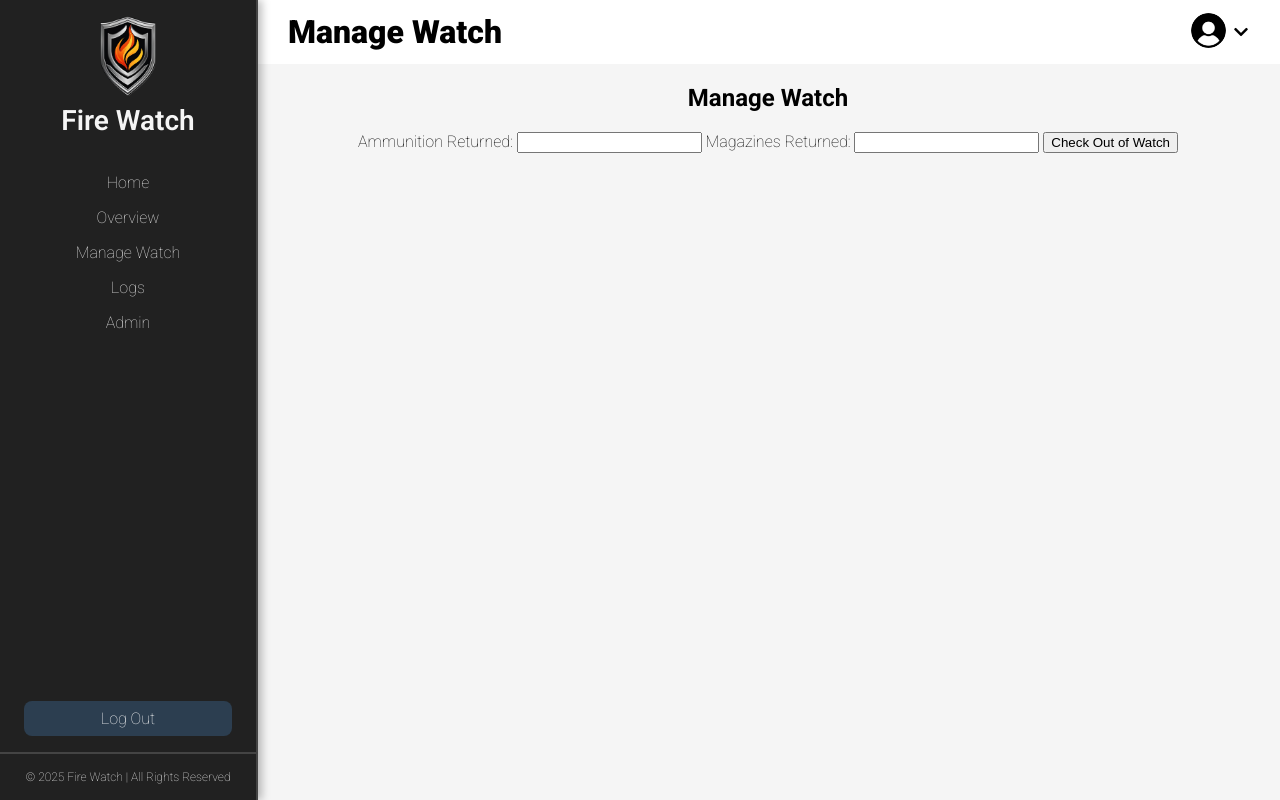
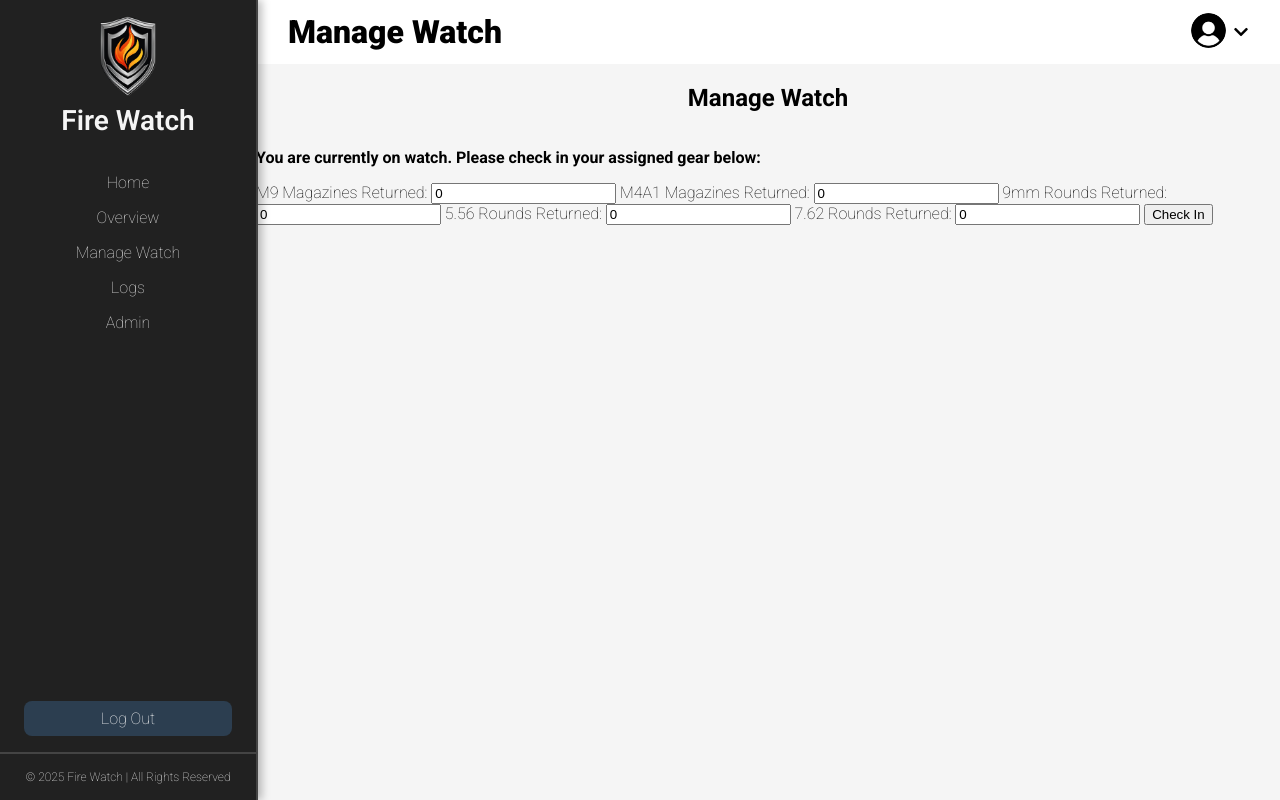
Before and after one commit to morrisEA/s25-team-white, a Django app: page /users/manage_watch/ in a window 1280 px wide. Run offline with Django 4.2, Linux system fonts and the light colour scheme; a user stored in the database is signed in; data comes from the database, SQL or seed files in the repository; both versions use the stored data as it was after the commit.

Commit message:
firearm selection check out ammo/mags and return count

```diff
--- a/firewatch/armory/models.py
+++ b/firewatch/armory/models.py
@@ -69,6 +69,12 @@ class Magazine(models.Model):
     total_762 = models.IntegerField()
     armory_id = models.ForeignKey(Armory, on_delete=models.CASCADE)
     quantity = models.IntegerField(default=0)
+    returned_9mm = models.IntegerField(default=0)
+    returned_556 = models.IntegerField(default=0)
+    returned_762 = models.IntegerField(default=0)
+    returned_M9 = models.IntegerField(default=0)
+    returned_M4A1 = models.IntegerField(default=0)
+
     def __str__(self):
         return f"m9:{self.total_m9}, m4a1:{self.total_m4a1}, 9mm:{self.total_9mm}, 5.56:{self.total_556}, 7.62:{self.total_762}, id:{self.armory_id}"
 
--- a/firewatch/users/templates/users/manage_watch.html
+++ b/firewatch/users/templates/users/manage_watch.html
@@ -17,16 +17,30 @@
 
 <form method="post">
   {% csrf_token %}
+
   {% if user_in_watch %}
-    <label for="ammo_returned">Ammunition Returned:</label>
-    <input type="number" name="ammo_returned" min="0" required>
+    <p><strong>You are currently on watch. Please check in your assigned gear below:</strong></p>
 
-    <label for="mags_returned">Magazines Returned:</label>
-    <input type="number" name="mags_returned" min="0" required>
+    <label for="returned_m9">M9 Magazines Returned:</label>
+    <input type="number" name="returned_m9" min="0" value="0">
 
-    <button type="submit" name="stop_watch">Check Out of Watch</button>
+    <label for="returned_m4a1">M4A1 Magazines Returned:</label>
+    <input type="number" name="returned_m4a1" min="0" value="0">
+
+    <label for="returned_9mm">9mm Rounds Returned:</label>
+    <input type="number" name="returned_9mm" min="0" value="0">
+
+    <label for="returned_556">5.56 Rounds Returned:</label>
+    <input type="number" name="returned_556" min="0" value="0">
+
+    <label for="returned_762">7.62 Rounds Returned:</label>
+    <input type="number" name="returned_762" min="0" value="0">
+
+    <button type="submit" name="stop_watch">Check In</button>
+
   {% else %}
-    <button type="submit" name="start_watch">Start Command Watch</button>
+    <p><strong>You are not currently on watch. Click below to begin a new shift.</strong></p>
+    <button type="submit" name="start_watch">Start Watch</button>
   {% endif %}
 </form>
 {% endblock %}
--- a/firewatch/users/views.py
+++ b/firewatch/users/views.py
@@ -7,7 +7,7 @@ from armory.models import ServiceMember, Watch, Firearm, Magazine
 
 
 from django.utils import timezone
-# Create your views here.
+
 def index(request):
     if not request.user.is_authenticated:
         return redirect(reverse("users:login"))
@@ -45,58 +45,58 @@ def logout_view(request):
     return redirect('users:login')
 
 
-
 @login_required
 def manage_watch(request):
     user = request.user
     servicemember = ServiceMember.objects.get(user=user)
-    user_in_watch = Watch.objects.filter(member_id=servicemember, check_in__isnull=True).exists()
+    active_watch = Watch.objects.filter(member_id=servicemember, check_in__isnull=True).first()
+    user_in_watch = bool(active_watch)
 
     if request.method == 'POST':
         if 'start_watch' in request.POST and not user_in_watch:
             available_firearms = Firearm.objects.filter(available=True)
-
-        # Check BEFORE creating the watch
             if not available_firearms.exists():
                 messages.error(request, "Error: No firearms available at this time.")
                 return redirect('users:manage_watch')
 
-        # If firearms are available, create the watch
-            new_watch = Watch.objects.create(
+            Watch.objects.create(
                 watch_type="Standard",
                 is_qualified=True,
                 check_out=timezone.now(),
                 check_in=None,
                 member_id=servicemember,
                 ammunition_count=0,
-                armory_id=None  # Set later after firearm/armory selection
+                armory_id=None
             )
             messages.success(request, "Watch started. Proceed to firearm selection.")
             return redirect('armory:firearm_selection', member_id=servicemember.id)
 
         elif 'stop_watch' in request.POST and user_in_watch:
-            watch = Watch.objects.filter(member_id=servicemember, check_in__isnull=True).first()
-            if watch:
-                ammo_returned = int(request.POST.get('ammo_returned', 0))
-                mags_returned = int(request.POST.get('mags_returned', 0))
+            returned_9mm = int(request.POST.get('returned_9mm', 0))
+            returned_556 = int(request.POST.get('returned_556', 0))
+            returned_762 = int(request.POST.get('returned_762', 0))
+            returned_m9 = int(request.POST.get('returned_m9', 0))
+            returned_m4a1 = int(request.POST.get('returned_m4a1', 0))
 
-                # Update Watch info
-                watch.ammunition_count = ammo_returned
-                watch.check_in = timezone.now()
-                watch.save()
+            total_ammo = returned_9mm + returned_556 + returned_762
+            active_watch.ammunition_count = total_ammo
+            active_watch.check_in = timezone.now()
+            active_watch.save()
 
-                # Update magazine inventory (example for 9mm)
-                magazine = Magazine.objects.filter(armory_id__command_id=servicemember.command_id).first()
-                if magazine:
-                    magazine.total_9mm += mags_returned
-                    magazine.save()
+            magazine = Magazine.objects.filter(armory_id__command_id=servicemember.command_id).first()
+            if magazine:
+                magazine.total_9mm += returned_9mm
+                magazine.total_556 += returned_556
+                magazine.total_762 += returned_762
+                magazine.total_m9 += returned_m9
+                magazine.total_m4a1 += returned_m4a1
+                magazine.save()
 
-                # Set firearms as available
-                for firearm in watch.firearm_id.all():
-                    firearm.available = True
-                    firearm.save()
+            for firearm in active_watch.firearm_id.all():
+                firearm.available = True
+                firearm.save()
 
-                messages.success(request, f"Returned {ammo_returned} rounds and {mags_returned} magazines.")
+            messages.success(request, f"Returned {total_ammo} rounds and magazines successfully.")
             return redirect('users:manage_watch')
 
     return render(request, 'users/manage_watch.html', {
```
Also changed, not shown: firewatch/armory/templates/armory/firearm_selection.html (+21 -1 lines), firewatch/armory/views.py (+3 -4 lines), firewatch/armory/migrations/0009_magazine_returned_556_magazine_returned_762_and_more.py (added), firewatch/db.sqlite3.
